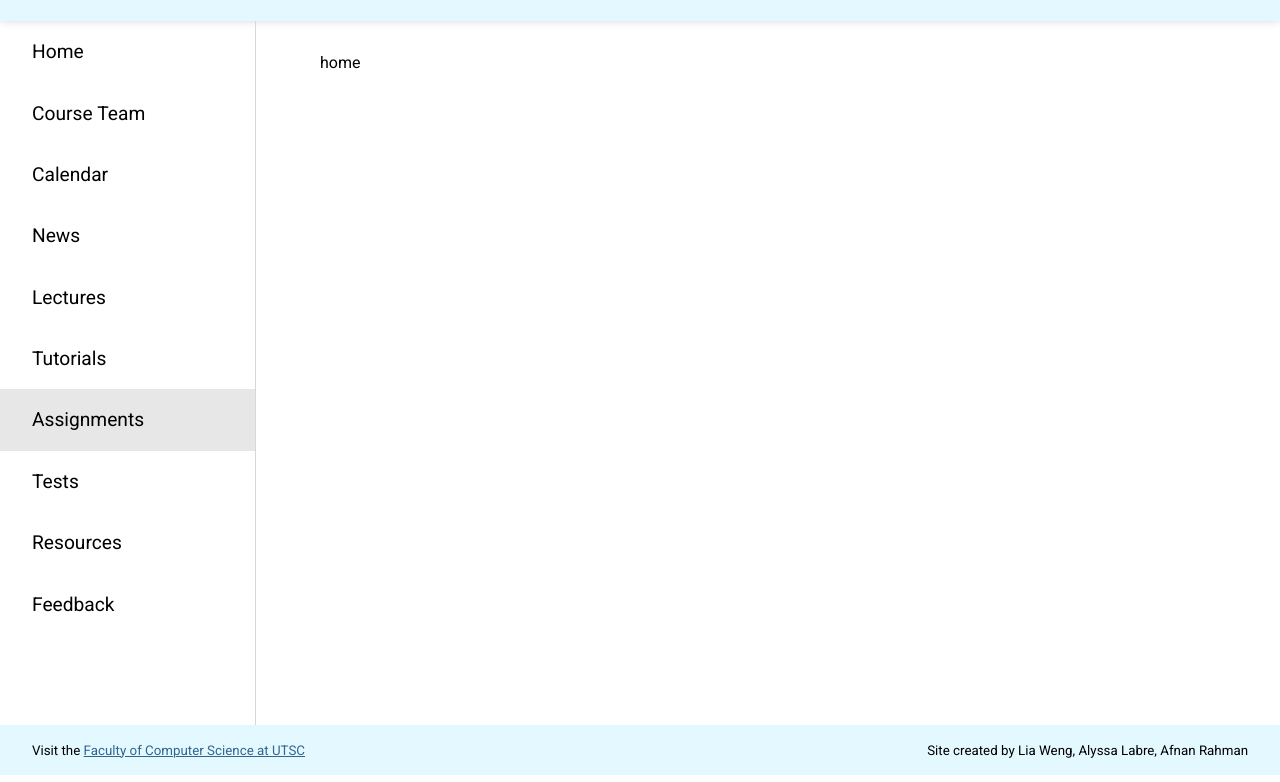
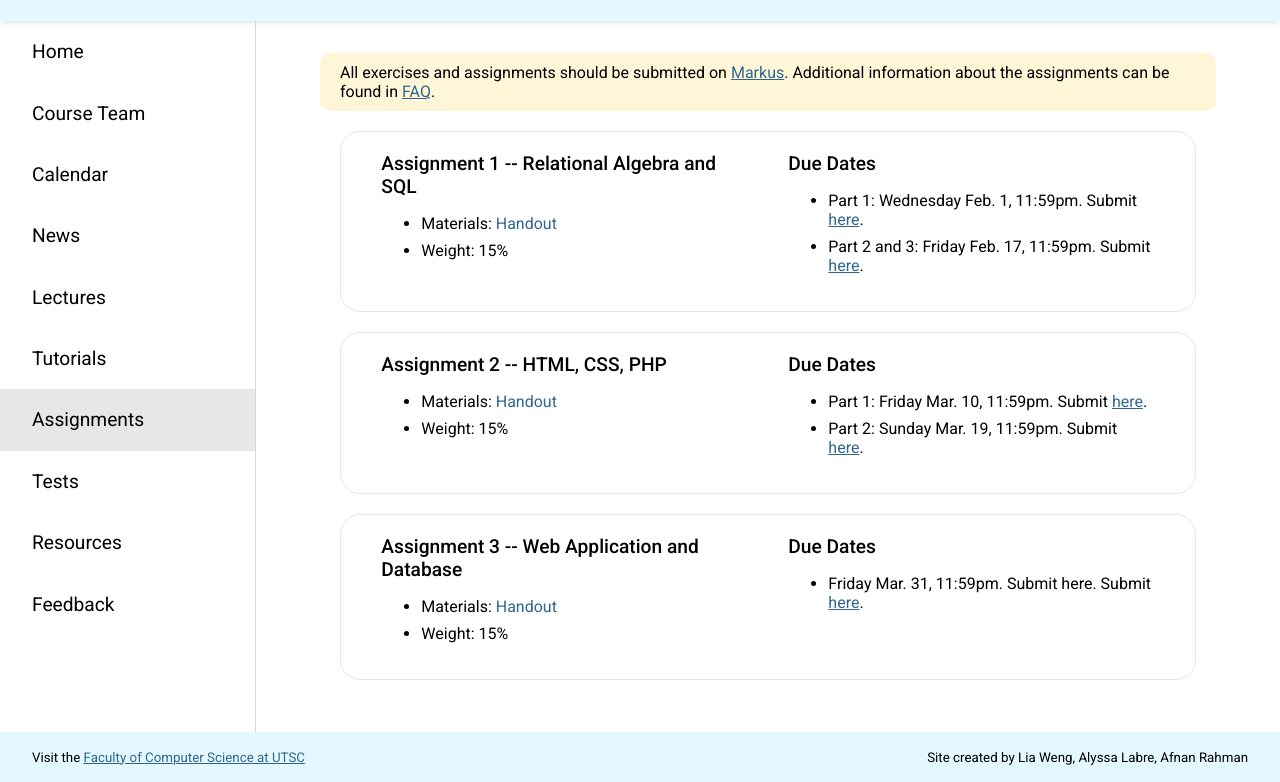
Before and after one commit to alylabre/CSCB20-Assignment2, a plain HTML site: page src/7-assignments.html in a window 1280 px wide. Shown: the part 53-835 px from the top of the page. Drawn offline with Linux system fonts and the light colour scheme.

Commit message:
assignment page

```diff
--- /dev/null
+++ b/src/7-assignments.css
@@ -0,0 +1,19 @@
+@media screen and (max-width: 769px) {
+  .left-column {
+    margin-bottom: 15px;
+  }
+}
+
+@media screen and (min-width: 770px) {
+  .assignment-description {
+    display: flex;
+    flex-direction: row;
+    justify-content: space-around;
+  }
+  .left-column {
+    width: 45%;
+  }
+  .right-column {
+    width: 45%;
+  }
+}
--- a/src/7-assignments.html
+++ b/src/7-assignments.html
@@ -5,6 +5,7 @@
   <meta charset="UTF-8" />
   <meta name="viewport" content="width=device-width, initial-scale=1.0" />
   <link rel="stylesheet" href="index.css">
+  <link rel="stylesheet" href="7-assignments.css">
   <link rel="preconnect" href="https://fonts.googleapis.com">
   <link rel="preconnect" href="https://fonts.gstatic.com" crossorigin>
   <link
@@ -32,11 +33,77 @@
       <a href="./11-feedback.html">Feedback</a>
       </ul>
     </nav>
-    <div class="content">home</div>
+    <div class="content">
+      <div class="message">
+        All exercises and assignments should be submitted on <a
+          href="https://markus.utsc.utoronto.ca/cscb20w22/assignments" target="_blank">Markus</a>. Additional
+        information about the assignments can be found
+        in <a href="./8-faq.html">FAQ</a>.
+      </div>
+
+      <div class="description assignment-description">
+        <div class="left-column">
+          <h2>Assignment 1 -- Relational Algebra and SQL</h2>
+          <ul>
+            <li>Materials: <a>Handout</a></li>
+            <li>Weight: 15%</li>
+          </ul>
+        </div>
+        <div class="right-column">
+          <h2>Due Dates</h2>
+          <ul>
+            <li>Part 1: Wednesday Feb. 1, 11:59pm. Submit <a
+                href="https://markus.utsc.utoronto.ca/cscb20w22/assignments" target="_blank">here</a>.
+            </li>
+            <li>Part 2 and 3: Friday Feb. 17, 11:59pm. Submit <a
+                href="https://markus.utsc.utoronto.ca/cscb20w22/assignments" target="_blank">here</a>.</li>
+          </ul>
+        </div>
+      </div>
+
+      <div class="description assignment-description">
+        <div class="left-column">
+          <h2>Assignment 2 -- HTML, CSS, PHP</h2>
+          <ul>
+            <li>Materials: <a>Handout</a></li>
+            <li>Weight: 15%</li>
+          </ul>
+        </div>
+        <div class="right-column">
+          <h2>Due Dates</h2>
+          <ul>
+            <li>Part 1: Friday Mar. 10, 11:59pm. Submit <a href="https://markus.utsc.utoronto.ca/cscb20w22/assignments"
+                target="_blank">here</a>.
+            </li>
+            <li>Part 2: Sunday Mar. 19, 11:59pm. Submit <a href="https://markus.utsc.utoronto.ca/cscb20w22/assignments"
+                target="_blank">here</a>.</li>
+          </ul>
+        </div>
+      </div>
+
+      <div class="description assignment-description">
+        <div class="left-column">
+          <h2>Assignment 3 -- Web Application and Database</h2>
+          <ul>
+            <li>Materials: <a>Handout</a></li>
+            <li>Weight: 15%</li>
+          </ul>
+        </div>
+        <div class="right-column">
+          <h2>Due Dates</h2>
+          <ul>
+            <li>Friday Mar. 31, 11:59pm. Submit here. Submit <a
+                href="https://markus.utsc.utoronto.ca/cscb20w22/assignments" target="_blank">here</a>.
+            </li>
+          </ul>
+        </div>
+      </div>
+    </div>
   </div>
 
   <div class="footer">
-    <small>Visit the <a href="https://www.utsc.utoronto.ca/cms/faculty-of-computer-science">Faculty of Computer Science
+    <small>Visit the <a href="https://www.utsc.utoronto.ca/cms/faculty-of-computer-science" target="_blank">Faculty of
+        Computer Science
         at UTSC</a></small>
     <small>Site created by Lia Weng, Alyssa Labre, Afnan Rahman</small>
   </div>
--- a/src/index.css
+++ b/src/index.css
@@ -1,6 +1,8 @@
 /* light blue: #E4F9FF */
+/* dark blue: #2F6690 */
 /* light gray: #E7E7E7 */
 /* dark gray: #D7D7D7 */
+/* yellow: #FFF6D8 */
 
 @media screen and (max-width: 426px) {
   html {
@@ -116,6 +118,10 @@ a {
   color: #2f6690;
 }
 
+li {
+  margin-bottom: 0.5rem;
+}
+
 .header {
   background-color: #e4f9ff;
   height: 8vh;
@@ -178,3 +184,9 @@ nav a:hover {
 .piazza a {
   font-weight: 400;
 }
+
+.message {
+  background-color: #fff6d8;
+  padding: 10px 20px;
+  border-radius: 10px;
+}
```
Also changed, not shown: src/10-resources.html (+2 -1 lines), src/11-feedback.html (+2 -1 lines), src/2-team.html (+2 -1 lines), src/3-calendar.html (+2 -1 lines), src/4-news.html (+2 -1 lines), src/5-lectures.html (+2 -1 lines), src/6-tutorials.html (+2 -1 lines), src/8-faq.html (+2 -1 lines), src/9-tests.html (+2 -1 lines), 1 other file.
